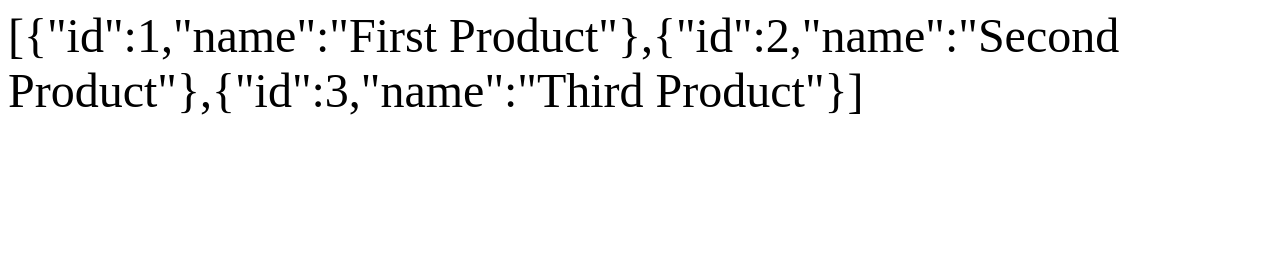
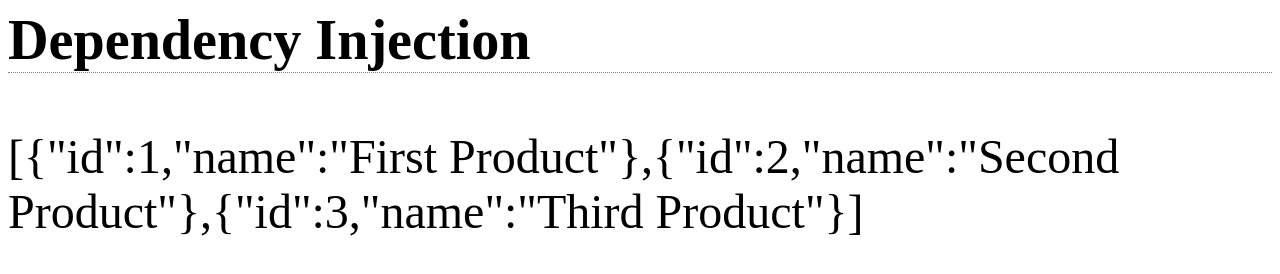
Before and after one commit to chris-ramon/eneisoft-angularjs, a plain HTML site: page index.html in a window 1280 px wide. Drawn offline with nearby package versions, Linux system fonts and the light colour scheme.

Commit message:
upd: styles

```diff
--- a/index.html
+++ b/index.html
@@ -6,6 +6,7 @@
         <link rel="stylesheet" href="main.css">
     </head>
     <body ng-controller="myController">
+        <h3>Dependency Injection</h3>
         {{ products }}
     </body>
 </html>
--- a/main.css
+++ b/main.css
@@ -1,3 +1,7 @@
 body {
     font-size: 3em;
 }
+
+h3 {
+    border-bottom: 1px dotted gray;
+}
```
